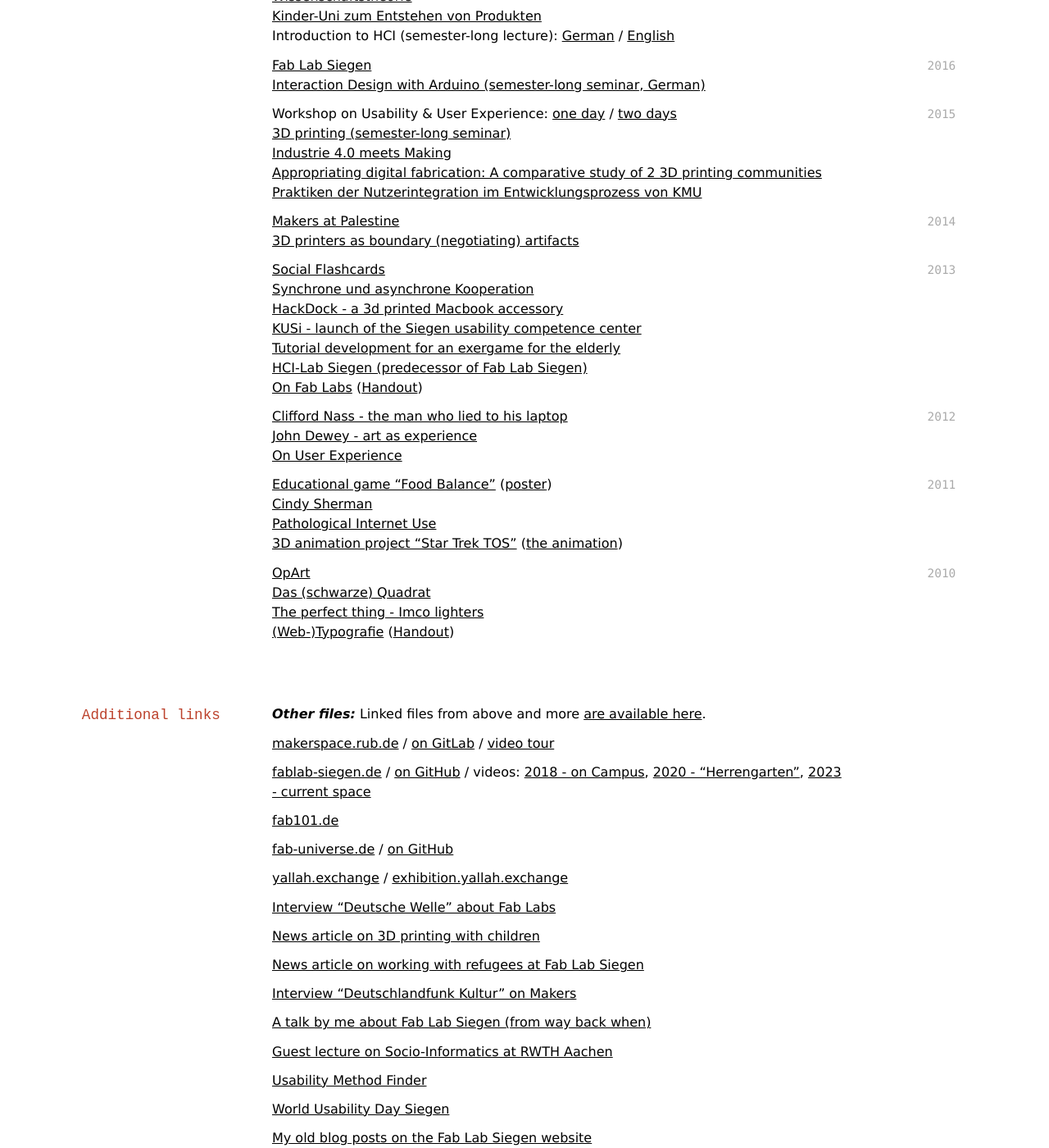
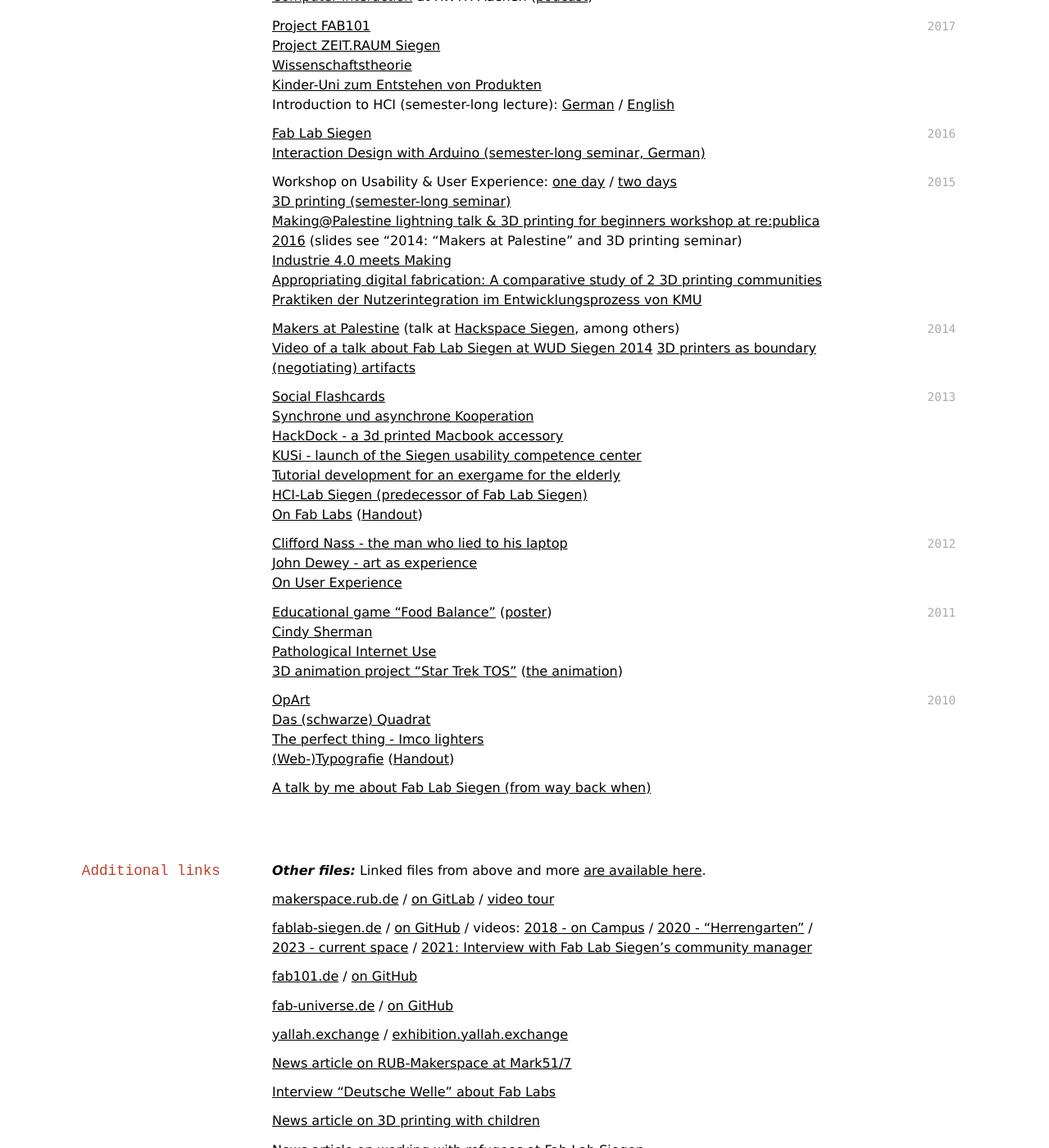
Before and after one commit to oliverstickel/oliverstickel.github.io, a Jekyll site: the page built from index.md, in a window 1280 px wide and 1400 px high, scrolled down 8667 px. Shown: the whole window at 82% size. Built offline with Jekyll 4.4.1, drawn with Linux system fonts in a browser that asks for light colours; nearby versions of some CDN libraries; a style sheet for code colours, icons or effects is not loaded; some of the changed text lies outside the part shown.

Commit message:
Update index.md

```diff
--- a/index.md
+++ b/index.md
@@ -202,6 +202,10 @@ I enjoy camping, water, (working on) motorbikes, cooking and books.
 `2015`
 [**Educating the next generation of Makers - 3D Printing with marginalized refugee children: Exploring Making and digital fabrication from a HCI perspective through an exploratory field study in refugee camps in the West Bank**](files/10.13140-2.1.2839.5848.pdf). *My master thesis at the institute for Information Systems and New Media & the CSCW research group, University of Siegen.*
 
+`2015`
+[**(Open) Usability Method Toolkit**](https://www.usability-siegen.de/). *Open library of Usability and User Experience methods, originally in German as "CUBES-Methodenfinder". Has since been expanded on and translated by students at Fab Lab Siegen.*
+
+
 `2014`
 [**Bottom-Up Kultur in Siegen: Ein Bericht über aktuelle Strukturen, Entwicklungen und Umnutzungsprozesse**](files/10.14220-digo.2014.35.1.55.pdf) by Oliver Stickel, Alexander Boden, Gunnar Stevens, Volkmar Pipek, Volker Wulf. *In: Habscheid, S., Hoch, G. , Schröteler-v. Brandt, H., Stein, V. (eds.) - DIAGONAL Jahrgang 2014: Umnutzung - Alte Sachen, neue Zwecke. V&R unipress.*
 
@@ -314,12 +318,14 @@ Introduction to HCI (semester-long lecture): [German](files/slides/2017-introduc
 `2015`
 Workshop on Usability & User Experience: [one day](files/slides/2015-uux-workshop.pdf) / [two days](files/slides/2015-uux-workshop-2d.pdf)
 [3D printing (semester-long seminar)](files/slides/2015-3d-druck-seminar.pdf)
+[Making@Palestine lightning talk & 3D printing for beginners workshop at re:publica 2016](http://archiv-15.re-publica.com/en/member/3257) (slides see "2014: "Makers at Palestine" and 3D printing seminar)
 [Industrie 4.0 meets Making](files/slides/2015-industrie40-meets-making.pdf)
 [Appropriating digital fabrication: A comparative study of 2 3D printing communities](files/slides/2015_iconf_3dp_slides.pdf)
 [Praktiken der Nutzerintegration im Entwicklungsprozess von KMU](files/slides/2015_muc-praktiken.pdf)
 
 `2014`
-[Makers at Palestine](files/slides/2014-makers-at-palestine.pdf)
+[Makers at Palestine](files/slides/2014-makers-at-palestine.pdf) (talk at [Hackspace Siegen](https://hasi.it/), among others)
+[Video of a talk about Fab Lab Siegen at WUD Siegen 2014](https://www.youtube.com/watch?v=DJb3l-8QlJQ)
 [3D printers as boundary (negotiating) artifacts](files/slides/2014-3dprinters-boundary-objects.pdf)
 
 `2013`
@@ -348,7 +354,7 @@ Workshop on Usability & User Experience: [one day](files/slides/2015-uux-worksho
 [The perfect thing - Imco lighters](files/slides/2010-tpt-imco.pdf)
 [(Web-)Typografie](files/slides/2010-webtypo.pdf) ([Handout](files/slides/2010-webtypo-handout.pdf))
 
-
+[A talk by me about Fab Lab Siegen (from way back when)](https://www.youtube.com/watch?v=DJb3l-8QlJQ)
 
 ## Additional links
 
@@ -356,13 +362,15 @@ Workshop on Usability & User Experience: [one day](files/slides/2015-uux-worksho
 
 [makerspace.rub.de](https://makerspace.rub.de) / [on GitLab](https://git.noc.ruhr-uni-bochum.de/makerspace/) / [video tour](https://www.youtube.com/watch?v=N0KiLeKibaY)
 
-[fablab-siegen.de](https://fablab-siegen.de) / [on GitHub](https://github.com/orgs/FabLabSiegen) / videos: [2018 - on Campus](https://www.youtube.com/watch?v=A6xB28BSVdM), [2020 - "Herrengarten"](https://www.youtube.com/shorts/nVQs8ky4XDs), [2023 - current space](https://www.youtube.com/watch?v=sX62ZnqTbbc)
+[fablab-siegen.de](https://fablab-siegen.de) / [on GitHub](https://github.com/orgs/FabLabSiegen) / videos: [2018 - on Campus](https://www.youtube.com/watch?v=A6xB28BSVdM) / [2020 - "Herrengarten"](https://www.youtube.com/shorts/nVQs8ky4XDs) / [2023 - current space](https://www.youtube.com/watch?v=sX62ZnqTbbc) / [2021: Interview with Fab Lab Siegen's community manager](https://www.youtube.com/watch?v=DE94E3Z-R3c)
 
-[fab101.de](https://fab101.de)
+[fab101.de](https://fab101.de) / [on GitHub](https://github.com/FabLabSiegen/fab101-docs)
 
 [fab-universe.de](https://fab-universe.de) / [on GitHub](https://github.com/fabuniverse/)
 
 [yallah.exchange](https://yallah.exchange) / [exhibition.yallah.exchange](https://exhibition.yallah.exchange)
+
+[News article on RUB-Makerspace at Mark51/7](https://www.waz.de/staedte/bochum/exklusiv-blick-auf-mark-51-7-wahnsinn-was-sich-getan-hat-id239011815.html)
 
 [Interview "Deutsche Welle" about Fab Labs](https://www.dw.com/de/fablab-gemeinsam-t%C3%BCftelts-sich-leichter/a-49714943)
 
@@ -372,10 +380,6 @@ Workshop on Usability & User Experience: [one day](files/slides/2015-uux-worksho
 
 [Interview "Deutschlandfunk Kultur" on Makers](https://www.deutschlandfunkkultur.de/maker-faire-ruhr-in-dortmund-bastler-war-frueher-maker-ist-100.html)
 
-[A talk by me about Fab Lab Siegen (from way back when)](https://www.youtube.com/watch?v=DJb3l-8QlJQ)
-
-[Guest lecture on Socio-Informatics at RWTH Aachen](https://podcasts.apple.com/de/podcast/12-socio-informatiks-oliver-stickel/id1374020313?i=1000416862043&l=en)
-
 [Usability Method Finder](https://www.usability-siegen.de/)
 
 [World Usability Day Siegen](https://www.wud-siegen.de/)
```
